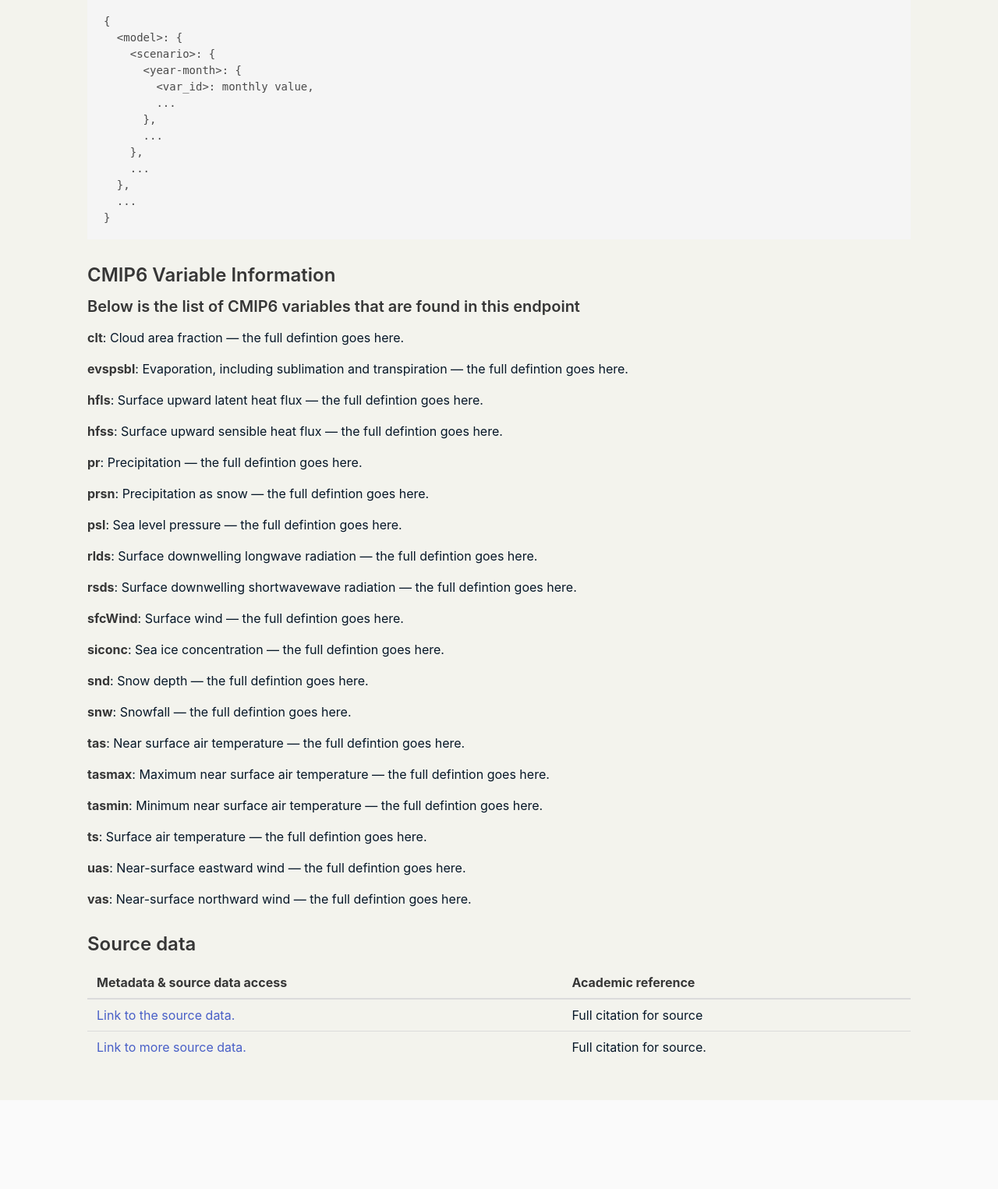
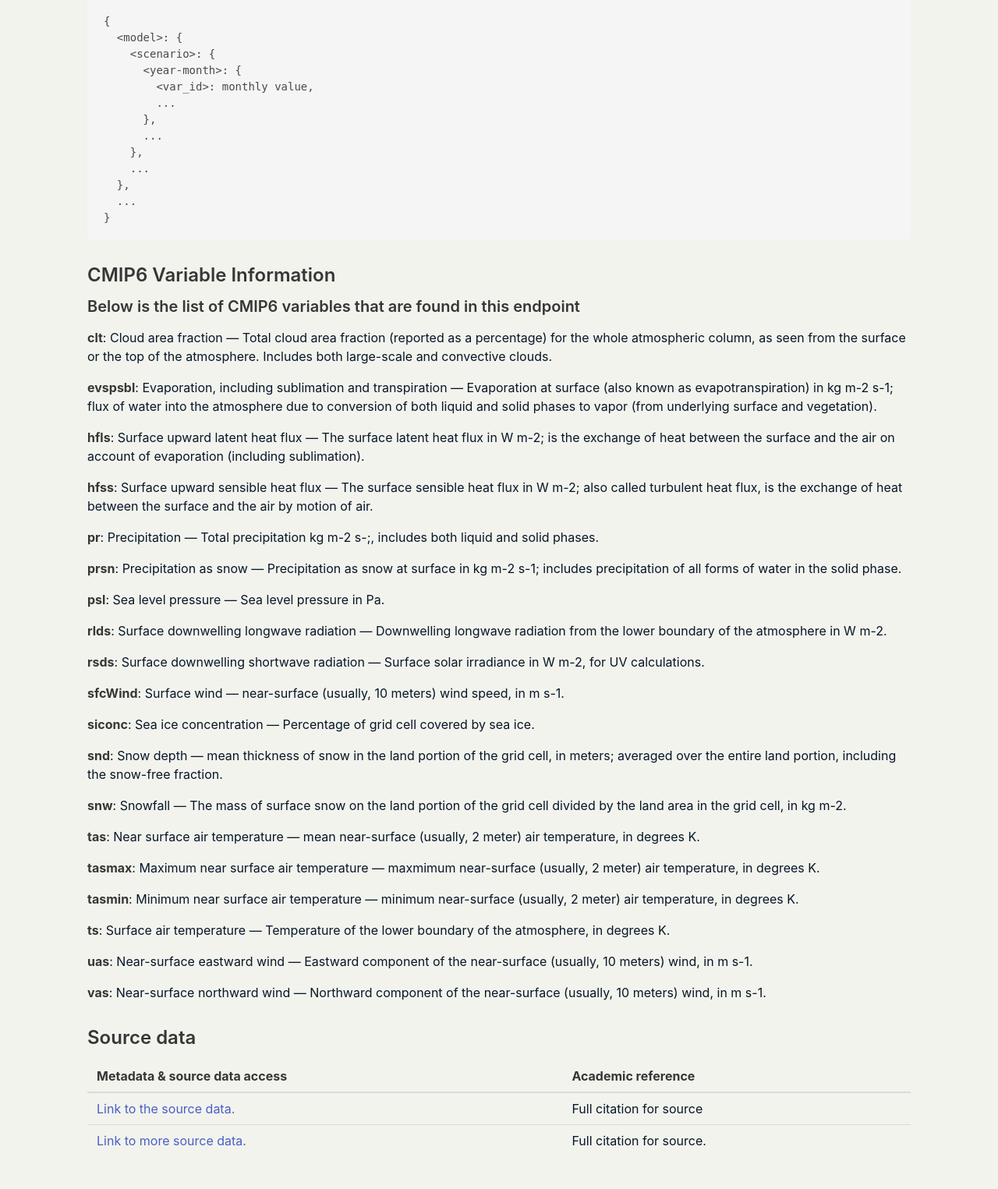
Before and after one commit to ua-snap/data-api, a Python web app: template templates/documentation/cmip6.html in a window 1280 px wide. Shown: the part 1903-3428 px from the top of the page at 78% size. Run offline with Jinja, Linux system fonts and the light colour scheme; the template is opened without the code that fills it, so the values that code supplies are empty.

Commit message:
add variable defintions to documentation

```diff
--- a/templates/documentation/cmip6.html
+++ b/templates/documentation/cmip6.html
@@ -135,61 +135,61 @@
 <h4>Below is the list of CMIP6 variables that are found in this endpoint</h4>
 
 <p>
-  <strong>clt</strong>: Cloud area fraction &mdash; the full defintion goes here.
+  <strong>clt</strong>: Cloud area fraction &mdash; Total cloud area fraction (reported as a percentage) for the whole atmospheric column, as seen from the surface or the top of the atmosphere. Includes both large-scale and convective clouds.
 </p>
 <p>
-  <strong>evspsbl</strong>: Evaporation, including sublimation and transpiration &mdash; the full defintion goes here.
+  <strong>evspsbl</strong>: Evaporation, including sublimation and transpiration &mdash; Evaporation at surface (also known as evapotranspiration) in kg m-2 s-1; flux of water into the atmosphere due to conversion of both liquid and solid phases to vapor (from underlying surface and vegetation).
 </p>
 <p>
-  <strong>hfls</strong>: Surface upward latent heat flux &mdash; the full defintion goes here.
+  <strong>hfls</strong>: Surface upward latent heat flux &mdash; The surface latent heat flux in W m-2; is the exchange of heat between the surface and the air on account of evaporation (including sublimation).
 </p>
 <p>
-  <strong>hfss</strong>: Surface upward sensible heat flux &mdash; the full defintion goes here.
+  <strong>hfss</strong>: Surface upward sensible heat flux &mdash; The surface sensible heat flux in W m-2; also called turbulent heat flux, is the exchange of heat between the surface and the air by motion of air.
 </p>
 <p>
-  <strong>pr</strong>: Precipitation &mdash; the full defintion goes here.
+  <strong>pr</strong>: Precipitation &mdash; Total precipitation kg m-2 s-;, includes both liquid and solid phases.
 </p>
 <p>
-  <strong>prsn</strong>: Precipitation as snow &mdash; the full defintion goes here.
+  <strong>prsn</strong>: Precipitation as snow &mdash; Precipitation as snow at surface in kg m-2 s-1; includes precipitation of all forms of water in the solid phase.
 </p>
 <p>
-  <strong>psl</strong>: Sea level pressure &mdash; the full defintion goes here.
+  <strong>psl</strong>: Sea level pressure &mdash; Sea level pressure in Pa.
 </p>
 <p>
-  <strong>rlds</strong>: Surface downwelling longwave radiation &mdash; the full defintion goes here.
+  <strong>rlds</strong>: Surface downwelling longwave radiation &mdash; Downwelling longwave radiation from the lower boundary of the atmosphere in W m-2.
 </p>
 <p>
-  <strong>rsds</strong>: Surface downwelling shortwavewave radiation &mdash; the full defintion goes here.
+  <strong>rsds</strong>: Surface downwelling shortwave radiation &mdash; Surface solar irradiance in W m-2, for UV calculations.
 </p>
 <p>
-  <strong>sfcWind</strong>: Surface wind &mdash; the full defintion goes here.
+  <strong>sfcWind</strong>: Surface wind &mdash; near-surface (usually, 10 meters) wind speed, in m s-1.
 </p>
 <p>
-  <strong>siconc</strong>: Sea ice concentration &mdash; the full defintion goes here.
+  <strong>siconc</strong>: Sea ice concentration &mdash; Percentage of grid cell covered by sea ice.
 </p>
 <p>
-  <strong>snd</strong>: Snow depth &mdash; the full defintion goes here.
+  <strong>snd</strong>: Snow depth &mdash; mean thickness of snow in the land portion of the grid cell, in meters; averaged over the entire land portion, including the snow-free fraction.
 </p>
 <p>
-  <strong>snw</strong>: Snowfall &mdash; the full defintion goes here.
+  <strong>snw</strong>: Snowfall &mdash; The mass of surface snow on the land portion of the grid cell divided by the land area in the grid cell, in kg m-2.
 </p>
 <p>
-  <strong>tas</strong>: Near surface air temperature &mdash; the full defintion goes here.
+  <strong>tas</strong>: Near surface air temperature &mdash; mean near-surface (usually, 2 meter) air temperature, in degrees K.
 </p>
 <p>
-  <strong>tasmax</strong>: Maximum near surface air temperature &mdash; the full defintion goes here.
+  <strong>tasmax</strong>: Maximum near surface air temperature &mdash; maxmimum near-surface (usually, 2 meter) air temperature, in degrees K.
 </p>
 <p>
-  <strong>tasmin</strong>: Minimum near surface air temperature &mdash; the full defintion goes here.
+  <strong>tasmin</strong>: Minimum near surface air temperature &mdash; minimum near-surface (usually, 2 meter) air temperature, in degrees K.
 </p>
 <p>
-  <strong>ts</strong>: Surface air temperature &mdash; the full defintion goes here.
+  <strong>ts</strong>: Surface air temperature &mdash; Temperature of the lower boundary of the atmosphere, in degrees K.
 </p>
 <p>
-  <strong>uas</strong>: Near-surface eastward wind &mdash; the full defintion goes here.
+  <strong>uas</strong>: Near-surface eastward wind &mdash; Eastward component of the near-surface (usually, 10 meters) wind, in m s-1.
 </p>
 <p>
-  <strong>vas</strong>: Near-surface northward wind &mdash; the full defintion goes here.
+  <strong>vas</strong>: Near-surface northward wind &mdash; Northward component of the near-surface (usually, 10 meters) wind, in m s-1.
 </p>
 
 
```
